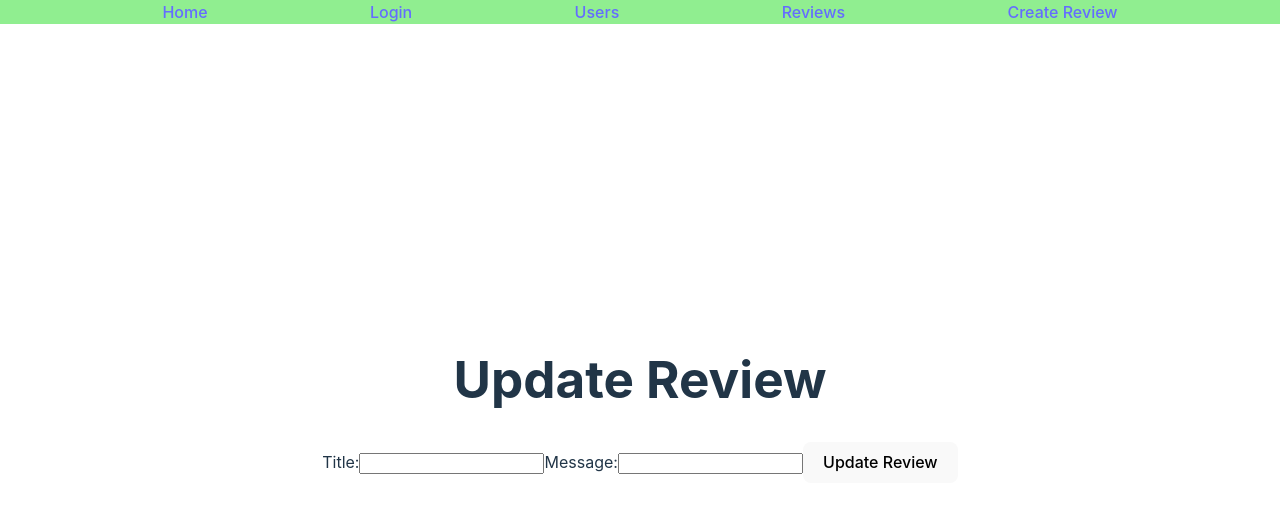
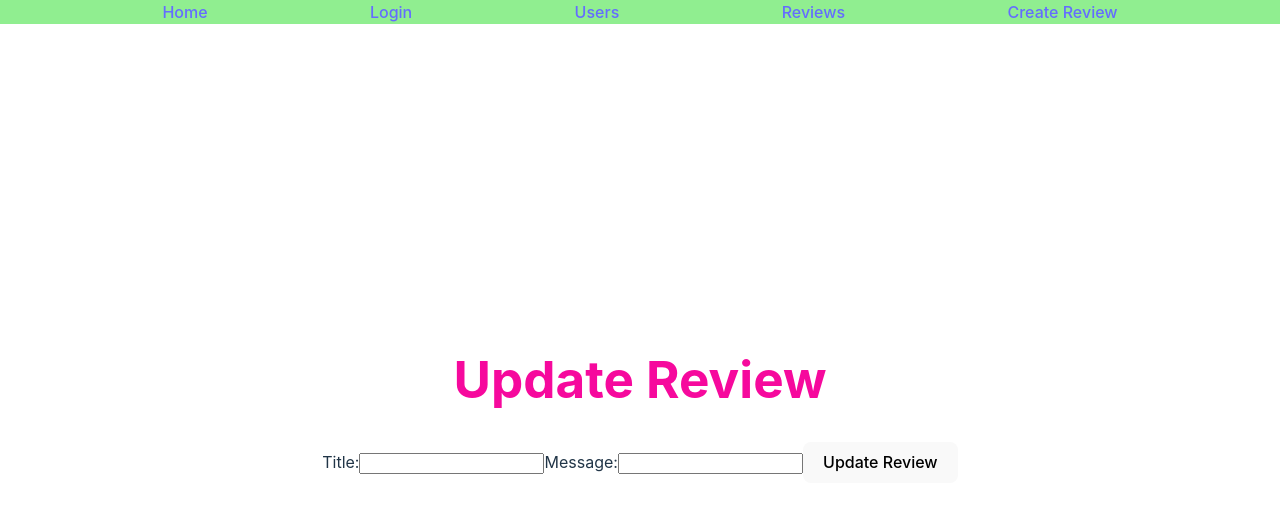
Before and after one commit to CCBJ-Capstone-Project/Capstone-Project, a React (Vite) app in the folder client/: page /edit-review-form/1 in a window 1280 px wide. Shown: the top 512 px of the page. Built offline with nearby package versions, Linux system fonts and the light colour scheme; no server answers.

Commit message:
initializing review branch

```diff
--- a/client/src/App.css
+++ b/client/src/App.css
@@ -16,3 +16,7 @@
   width: 100%;
   z-index: 5;
 }
+
+h1{
+  color: #f6099d;
+}
--- a/client/src/App.jsx
+++ b/client/src/App.jsx
@@ -32,7 +32,7 @@ function App() {
       <Routes>
         <Route path='/' element={<HomePage />}/>
         <Route path='/login' element={<LoginPage />}/>
-        <Route path='/users' element={<AllUsersPage users={users}/>}/>
+        <Route path='/users' element={<AllUsersPage users={users} setUsers={setUsers}/>}/>
         {/* <Route path='/users/:userId' element={<SingleUser users={users}/>}/> */}
         <Route path='/reviews' element={<AllReviewsPage reviews={reviews} setReviews={setReviews}/>}/>
         <Route path='/reviews/:reviewId' element={<SingleReview reviews={reviews}/>}/>
--- a/client/src/api/usersUtils.js
+++ b/client/src/api/usersUtils.js
@@ -14,4 +14,4 @@ export const showSingleUser = async (id) => {
 
     console.log(result);
     return result;
-  }
+}
--- a/client/src/components/AllUsersPage.jsx
+++ b/client/src/components/AllUsersPage.jsx
@@ -2,13 +2,12 @@ import { useState, useEffect } from "react";
 import { useNavigate } from 'react-router-dom'
 import { showAllUsers } from "../api/usersUtils";
 
-export default function AllUsersPage({users}){
+export default function AllUsersPage({users, setUsers}){
   const nav = useNavigate();
-  const [allUsers, setAllUsers] = useState([]);
 
   async function displayUsers(){
     const usersDisplay = await showAllUsers();
-    setAllUsers(usersDisplay);
+    setUsers(usersDisplay);
   }
 
 useEffect(() => {
--- a/client/src/components/UpdateReviewPage.jsx
+++ b/client/src/components/UpdateReviewPage.jsx
@@ -8,6 +8,7 @@ export default function UpdateReviewPage({ reviews }){
   const [message, setMessage] = useState('');
   const [title, setTitle] = useState('');
 
+  // TODO: Navigate back to all reviews page after updating review
   async function editReview(){
     try {
       const result = await updateReview(reviewId, title, message);
```
